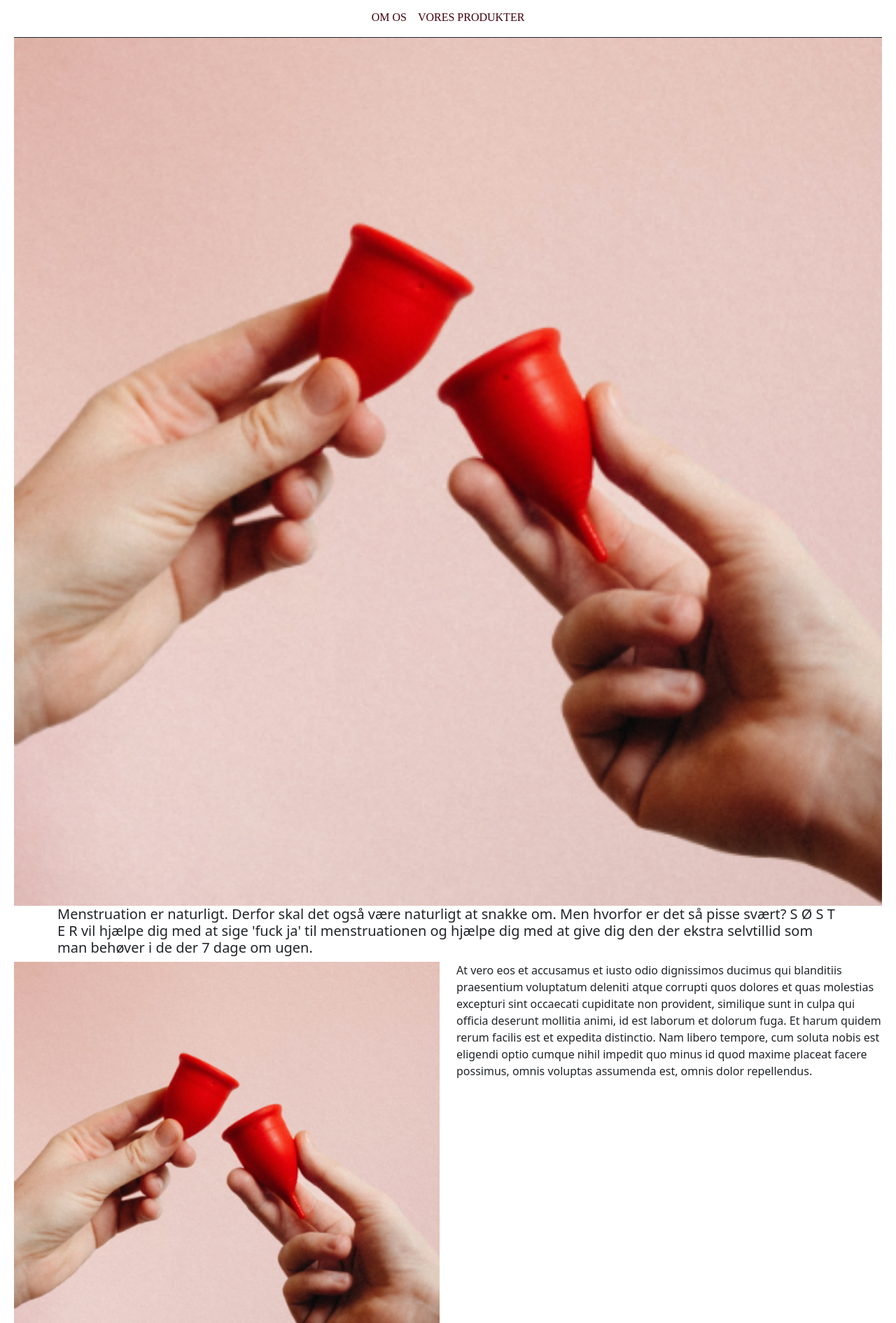
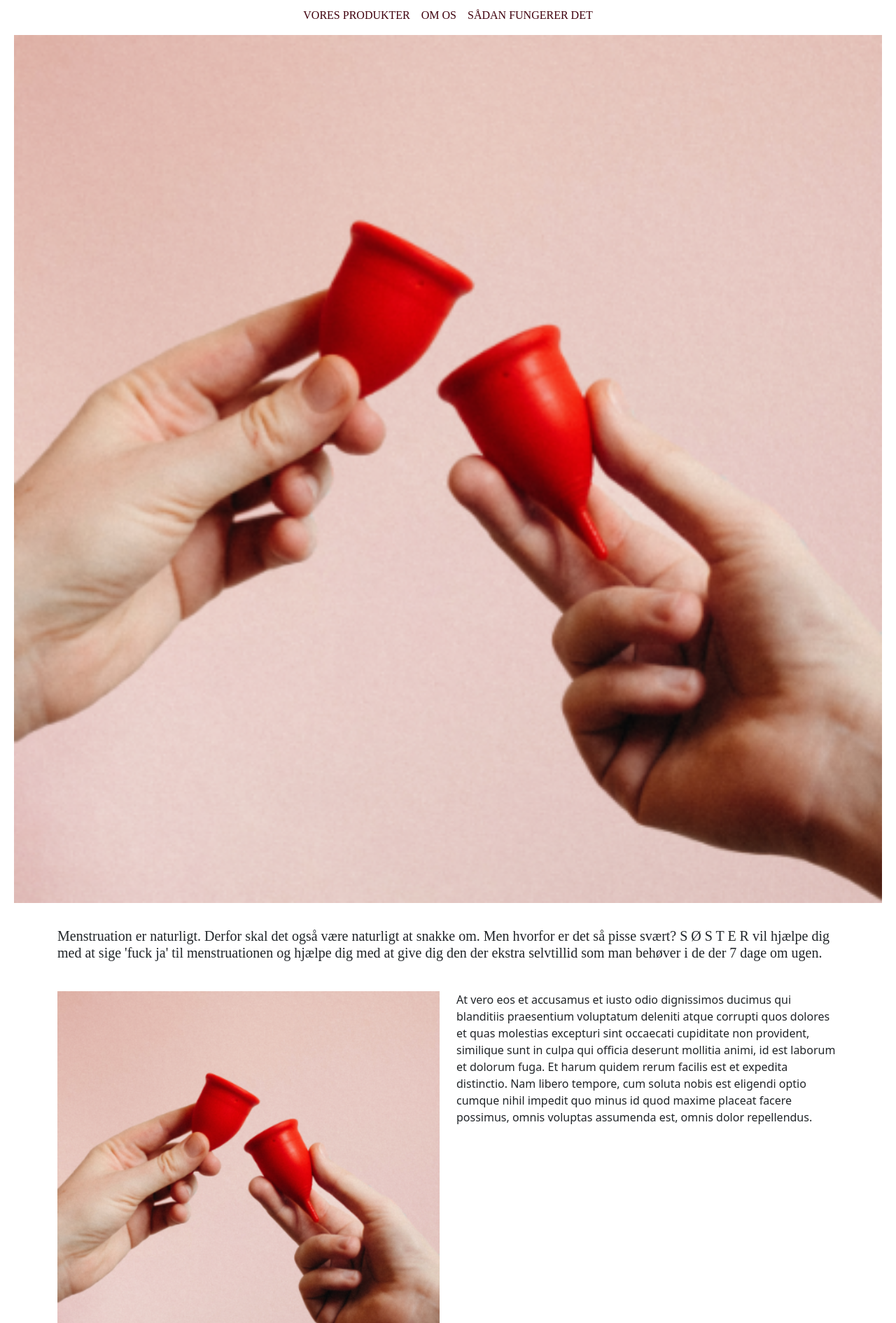
Before and after one commit to caro720f/wireframe-soster, a plain HTML site: page index.html in a window 1280 px wide. Shown: the part 116-2006 px from the top of the page at 70% size. Drawn offline with nearby package versions, Linux system fonts and the light colour scheme.

Commit message:
tilføjelser

```diff
--- a/index.html
+++ b/index.html
@@ -12,6 +12,7 @@
       integrity="sha384-F3w7mX95PdgyTmZZMECAngseQB83DfGTowi0iMjiWaeVhAn4FJkqJByhZMI3AhiU"
       crossorigin="anonymous"
     />
+    <link rel="icon" href="img/faviconS.png" sizes="32x32" type="image/png" />
 
     <title>S Ø S T E R</title>
   </head>
@@ -31,64 +32,85 @@
             <a class="nav-link a-2 bd-highlight">OM OS</a>
           </div>
 
-          <!-- <a class="nav-link" href="#">PRODUKTER</a>
+         <a class="nav-link" href="#">PRODUKTER</a>
                 <a class="nav-link" href="#">SÅDAN FUNGERER DET</a>
                 <a class="nav-link" href="#">OM OS</a>-->
-        </nav>
-      </section>
 
   <body>
-
-      <h1 style="text-align: center; font-family: normalidad; font-size: 70px"> S Ø S T E R </h1>
-      <nav class="navbar navbar-expand-sm  justify-content-center" style="border-top: 1px; border-bottom: 1px; border-style: solid; border-left: 0px; border-right: 0px;">
+    <h1 style="text-align: center; font-family: normalidad; font-size: 68px">
+      S Ø S T E R
+    </h1>
+    <nav class="navbar navbar-expand-sm justify-content-center">
       <ul class="navbar-nav">
-
         <li class="nav-item">
-            <a class="nav-link" href="#">OM OS</a>
+          <a
+            class="nav-link"
+            style="font-family: poppins; font-weight: 300"
+            href="#"
+            >VORES PRODUKTER</a
+          >
         </li>
         <li class="nav-item">
-            <a class="nav-link" href="#">VORES PRODUKTER</a>
+          <a
+            class="nav-link"
+            style="font-family: poppins; font-weight: 300"
+            href="#"
+            >OM OS</a
+          >
         </li>
-
+        <li class="nav-item">
+          <a
+            class="nav-link"
+            style="font-family: poppins; font-weight: 300"
+            href="#"
+            >SÅDAN FUNGERER DET</a
+          >
+        </li>
       </ul>
-
     </nav>
-
-
- </section>
 
     <section id="sectionTo">
       <img
-            class="col-12"
+        class="col-12 img-fluid"
         src="img/monika-kozub-bzv_zCAXgeg-unsplash.png"
         alt=""
       />
+    </section>
     <main class="container">
-        <h5>
+      <div class="col-md-12 col-12 mb-12 mb-md-1">
+        <h5
+          style="
+            font-family: poppins;
+            font-weight: 400;
+            padding-top: 35px;
+            padding-bottom: 35px;
+          "
+        >
           Menstruation er naturligt. Derfor skal det også være naturligt at
           snakke om. Men hvorfor er det så pisse svært? S Ø S T E R vil hjælpe
           dig med at sige 'fuck ja' til menstruationen og hjælpe dig med at give
           dig den der ekstra selvtillid som man behøver i de der 7 dage om ugen.
         </h5>
-      </section>
+      </div>
 
-      <section id="sectionTre" class="mb-4 row">
-        <img
-          class="col-6"
-          src="img/monika-kozub-bzv_zCAXgeg-unsplash.png"
-          alt=""
-        />
+      <section id="sectionTre" class="row">
+        <div class="col-md-6 col-lg-6 d-flex flex-column left img-fluid">
+          <img src="img/monika-kozub-bzv_zCAXgeg-unsplash.png" alt="" />
+        </div>
 
-        <p class="col-6">
+        <div class="col-md-6 col-lg-6 d-flex flex-column left img-fluid">
+          <p>
             At vero eos et accusamus et iusto odio dignissimos ducimus qui
-          blanditiis praesentium voluptatum deleniti atque corrupti quos dolores
-          et quas molestias excepturi sint occaecati cupiditate non provident,
-          similique sunt in culpa qui officia deserunt mollitia animi, id est
-          laborum et dolorum fuga. Et harum quidem rerum facilis est et expedita
-          distinctio. Nam libero tempore, cum soluta nobis est eligendi optio
-          cumque nihil impedit quo minus id quod maxime placeat facere possimus,
-          omnis voluptas assumenda est, omnis dolor repellendus.
+            blanditiis praesentium voluptatum deleniti atque corrupti quos
+            dolores et quas molestias excepturi sint occaecati cupiditate non
+            provident, similique sunt in culpa qui officia deserunt mollitia
+            animi, id est laborum et dolorum fuga. Et harum quidem rerum facilis
+            est et expedita distinctio. Nam libero tempore, cum soluta nobis est
+            eligendi optio cumque nihil impedit quo minus id quod maxime placeat
+            facere possimus, omnis voluptas assumenda est, omnis dolor
+            repellendus.
           </p>
+        </div>
       </section>
     </main>
     <section id="bannerAnimation">
@@ -101,11 +123,6 @@
             record, baby. You spin me right round, baby. Like a record, baby.
             You spin me right round, baby. Like a record, baby.
           </span>
-          <span>You spin me right round, baby. Like a record, baby.</span>
-          <span>You spin me right round, baby. Like a record, baby.</span>
-          <span>You spin me right round, baby. Like a record, baby.</span>
-          <span>You spin me right round, baby. Like a record, baby.</span>
-          <span>You spin me right round, baby. Like a record, baby.</span>
         </div>
       </div>
     </section>
@@ -117,14 +134,10 @@
             src="img/monika-kozub-bzv_zCAXgeg-unsplash.png"
             alt="Billede af bind"
           />
-          <h4 style="text-align: start">BIND</h4>
-          <p style="font-family: poppins; text-align: start">
+          <h4 class="content-fluid" style="text-align: start">BIND</h4>
+          <p style="font-family: poppins; text-align: start; font-weight: 300">
             100% økologisk bomuld, bio-nedbrydelig
           </p>
-          <p style="font-family: poppins; text-align: start">
-            Lidt, mellem, meget
-          </p>
-          <p style="font-family: poppins; text-align: start">50 stk, 100 kr.</p>
         </div>
         <div class="col-md-4 col-12 mb-3 mb-md-0">
           <img
@@ -132,7 +145,7 @@
             src="img/monika-kozub-bzv_zCAXgeg-unsplash.png"
             alt="Billede af tampon"
           />
-          <h4 style="text-align: center">TAMPON</h4>
+          <h4 class="content-fluid" style="text-align: center">TAMPON</h4>
         </div>
         <div class="col-md-4 col-12 mb-3 mb-md-0">
           <img
--- a/style.css
+++ b/style.css
@@ -1,5 +1,4 @@
 .container {
-  width: 1320px;
   margin-left: auto;
   margin-right: auto;
 }
@@ -64,3 +63,10 @@ body {
     transform: translateX(-100%);
   }
 }
+
+/*Desktop*/
+@media (min-width: 992px) {
+}
+/*iPad*/
+@media (min-width: 700px) {
+}
```
Also changed, not shown: img/faviconS.png (added). Lines whose indentation alone changed are shown as unchanged.
